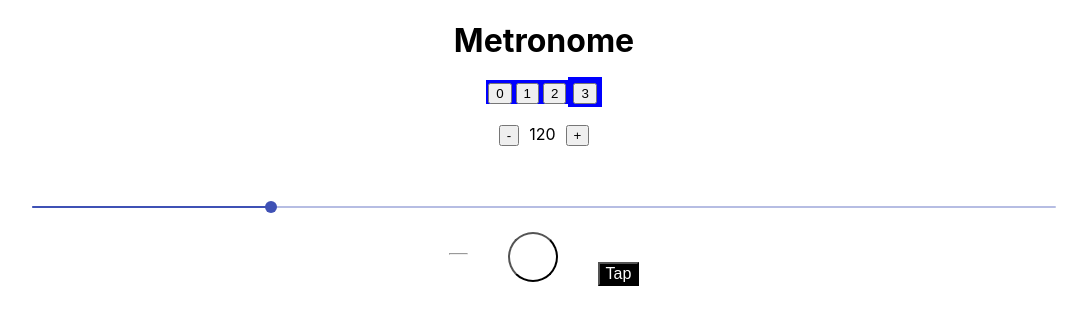
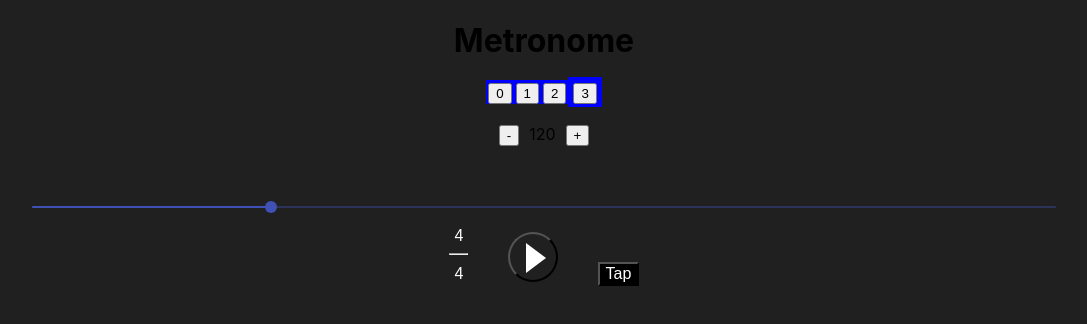
Before and after one commit to apparatusjazz/React-Metronome, a React (Create React App) app: page / in a window 1280 px wide. Shown: the top 324 px of the page, without its empty margins (96-1183 px from the left). Built offline with nearby package versions, Linux system fonts and the light colour scheme.

Commit message:
Dark background color

```diff
--- a/src/index.css
+++ b/src/index.css
@@ -5,6 +5,7 @@
     sans-serif;
   -webkit-font-smoothing: antialiased;
   -moz-osx-font-smoothing: grayscale;
+  background-color: rgb(32, 32, 32);
 }
 
 code {
```
